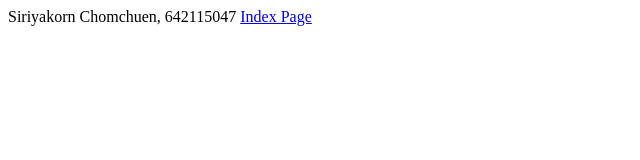
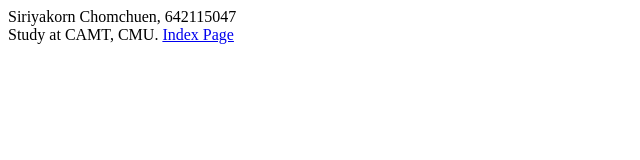
Before and after one commit to 642115047/Lab4.3-dev, a plain HTML site: page profile.html in a window 1280 px wide. Shown: the whole page, without its empty margins (0-640 px from the left). Drawn offline with Linux system fonts and the light colour scheme.

Commit message:
add more info

```diff
--- a/profile.html
+++ b/profile.html
@@ -7,6 +7,8 @@
 </head>
 <body>
     Siriyakorn Chomchuen, 642115047
+    <br>
+    Study at CAMT, CMU.
     <a href="index.html">Index Page</a>
 </body>
 </html>
```
